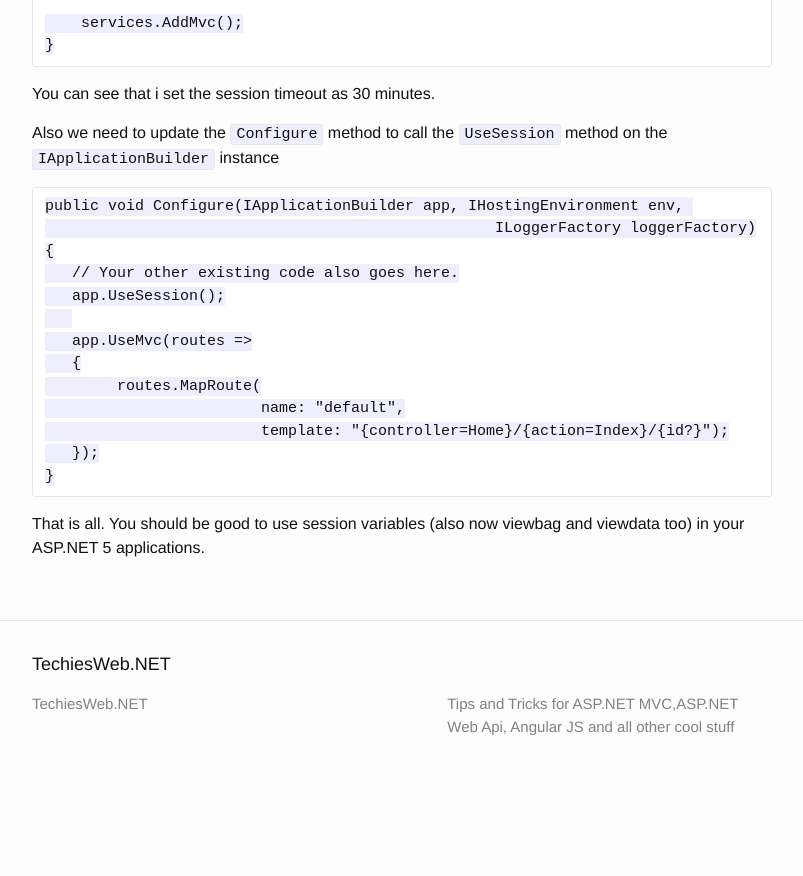
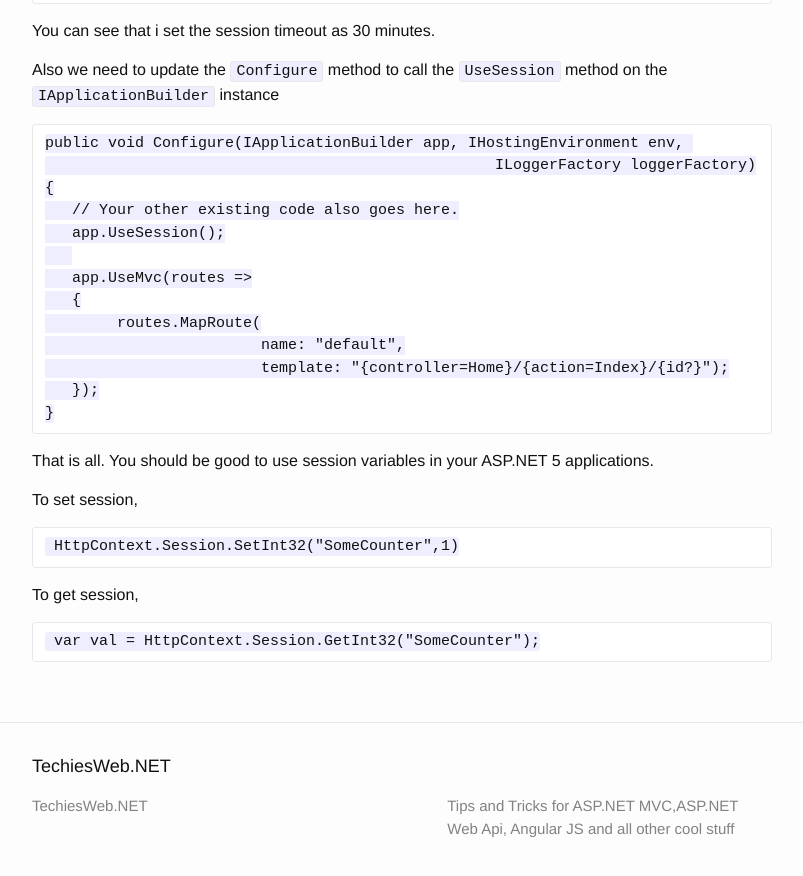
Before and after one commit to kshyju/techiesweb.net, a Jekyll site: the page built from _posts/2015-12-07-session-variables-in-asp-net-5.markdown, in a window 1280 px wide and 900 px high, scrolled down 1404 px. Shown: the top 876 px of the window, without its empty margins (238-1041 px from the left). Built offline with Jekyll 4.4.1, drawn with Linux system fonts in a browser that asks for light colours; before the commit the page ends 2202 px from its top, so only the background shows below that; some of the changed text lies outside the part shown.

Commit message:
More info and corrections
Fixed wrong information about ViewBag and added details about how to
read and set session

```diff
--- a/_posts/2015-12-07-session-variables-in-asp-net-5.markdown
+++ b/_posts/2015-12-07-session-variables-in-asp-net-5.markdown
@@ -6,8 +6,6 @@ date: 2015-12-07 00:11:29.000000000 -05:00
 Using session in your ASP.NET 5 apps are a little tricky at first.
 Since ASP.NET 5 has been redesigned to be so modular/configurable, you need to explicitly enable sessions in your app.
 
-
-ViewBag and ViewData uses session data as the backing storage behind the scene to store temporaray data. So you need to enable session for ViewBag and ViewData to work.
 
 
 ### Step 1
@@ -57,4 +55,13 @@ Also we need to update the `Configure` method to call the `UseSession` method on
 	   });
 	}
 
-That is all. You should be good to use session variables (also now viewbag and viewdata too) in your ASP.NET 5 applications.
+That is all. You should be good to use session variables in your ASP.NET 5 applications.
+
+
+To set session,
+
+     HttpContext.Session.SetInt32("SomeCounter",1)
+
+To get session,
+
+     var val = HttpContext.Session.GetInt32("SomeCounter");
```
